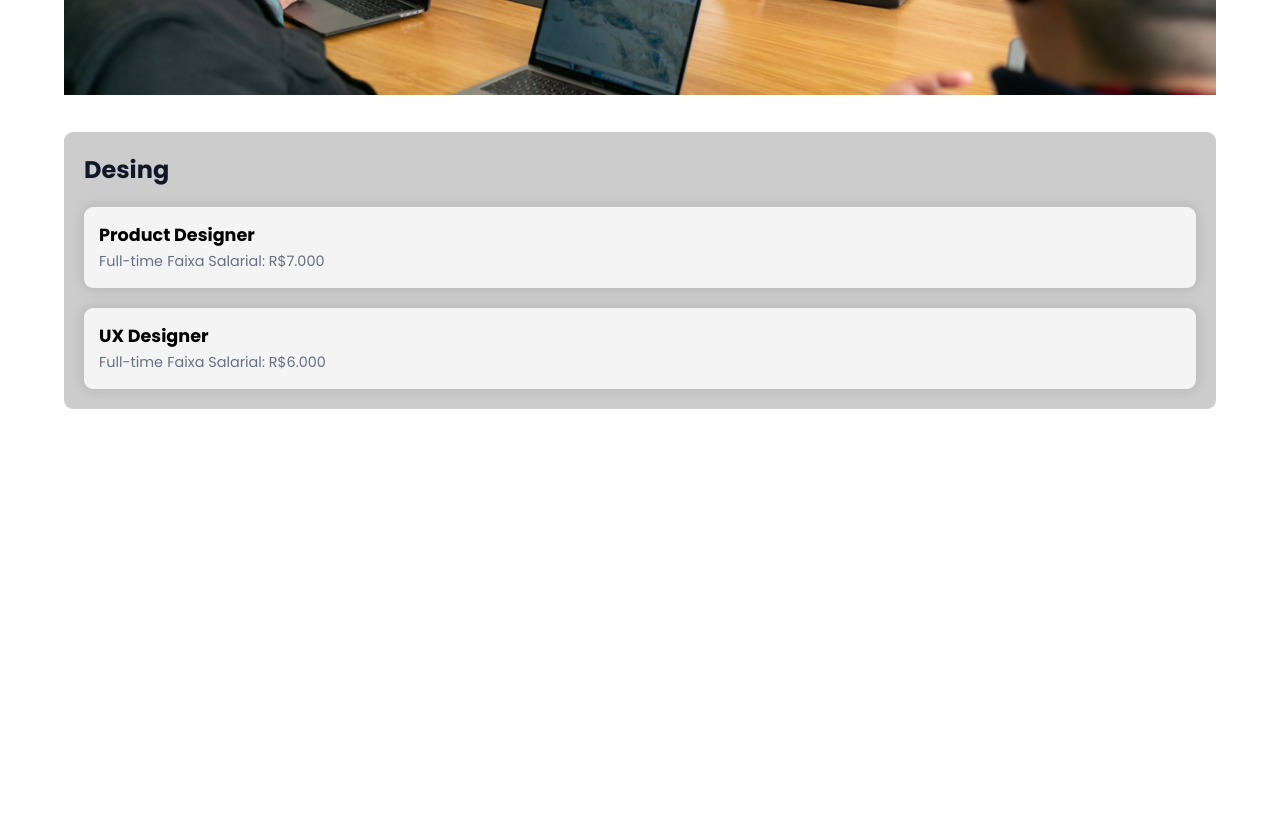
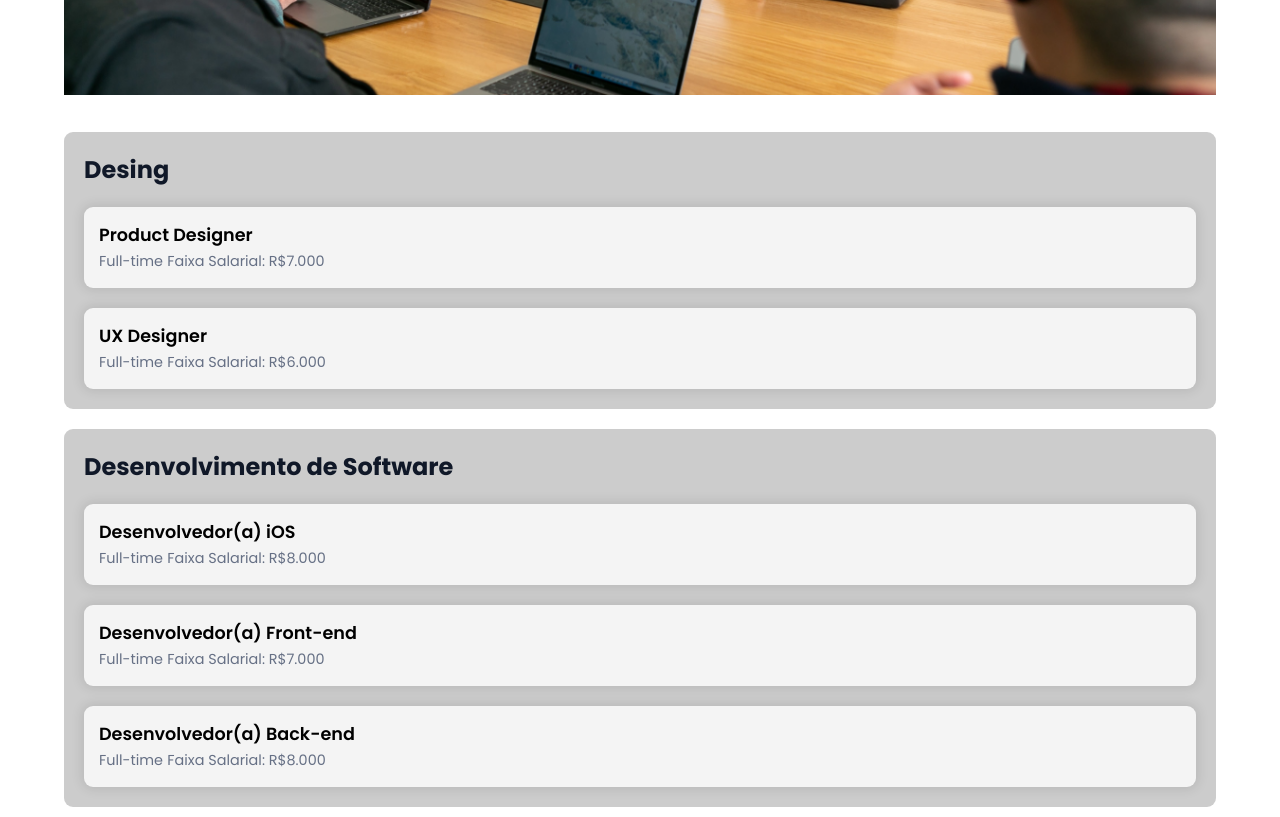
Before and after one commit to gabr1eloliveira/Optimus-Tech, a plain HTML site: page sobre-nos.html in a window 1280 px wide. Shown: the part 1460-2277 px from the top of the page. Before the commit the page ends 1879 px from the top, so only its background shows below. Drawn offline with Linux system fonts and the light colour scheme.

Commit message:
adicionei as vagas disponiveis

```diff
--- a/sobre-nos.html
+++ b/sobre-nos.html
@@ -97,6 +97,25 @@
                         <span class="vagas__description">Faixa Salarial: R$6.000</span>
                     </div>
                 </div>
+
+                 <div class="areas-vagas">
+                    <p class="area-vagas__title">Desenvolvimento de Software</p>
+                    <div class="vagas-item">
+                        <p class="vagas__nome">Desenvolvedor(a) iOS</p>
+                        <span class="vagas__description">Full-time</span>
+                        <span class="vagas__description">Faixa Salarial: R$8.000</span>
+                    </div>
+                    <div class="vagas-item">
+                        <p class="vagas__nome">Desenvolvedor(a) Front-end</p>
+                        <span class="vagas__description">Full-time</span>
+                        <span class="vagas__description">Faixa Salarial: R$7.000</span>
+                    </div>
+                    <div class="vagas-item">
+                        <p class="vagas__nome">Desenvolvedor(a) Back-end</p>
+                        <span class="vagas__description">Full-time</span>
+                        <span class="vagas__description">Faixa Salarial: R$8.000</span>
+                    </div>
+                </div>
             </div>
         </section>
     </main>
--- a/src/css/page.css
+++ b/src/css/page.css
@@ -107,6 +107,7 @@
   margin-top: 30px;
   display: grid;
   grid-template-columns: 1fr;
+  gap: 20px;
 }
 
 .areas-vagas{
@@ -139,7 +140,7 @@
 .vagas__nome{
   color: black;
   font-size: 1.1rem;
-  font-weight: bold;
+  font-weight: 600;
 }
 
 .vagas__description{
```
